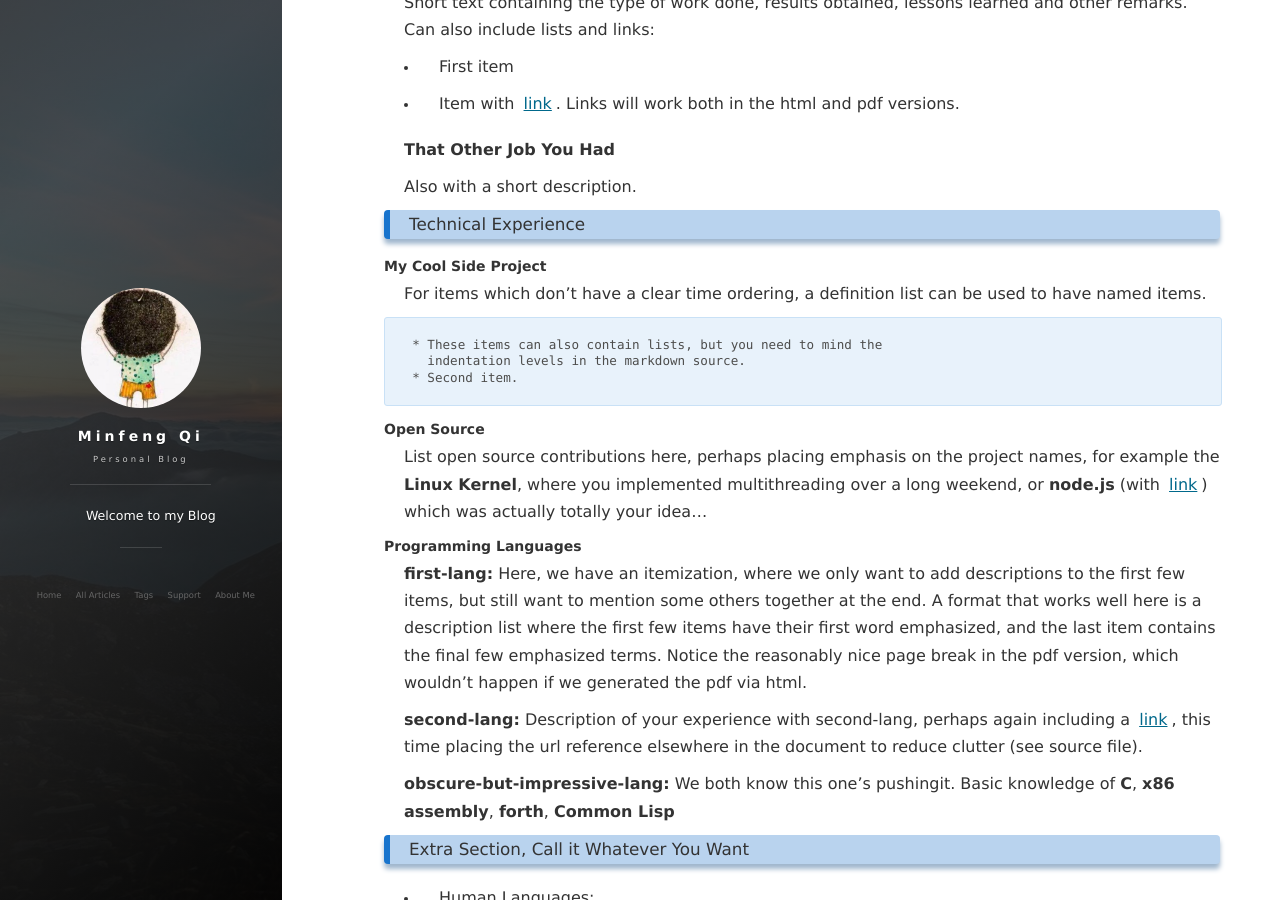
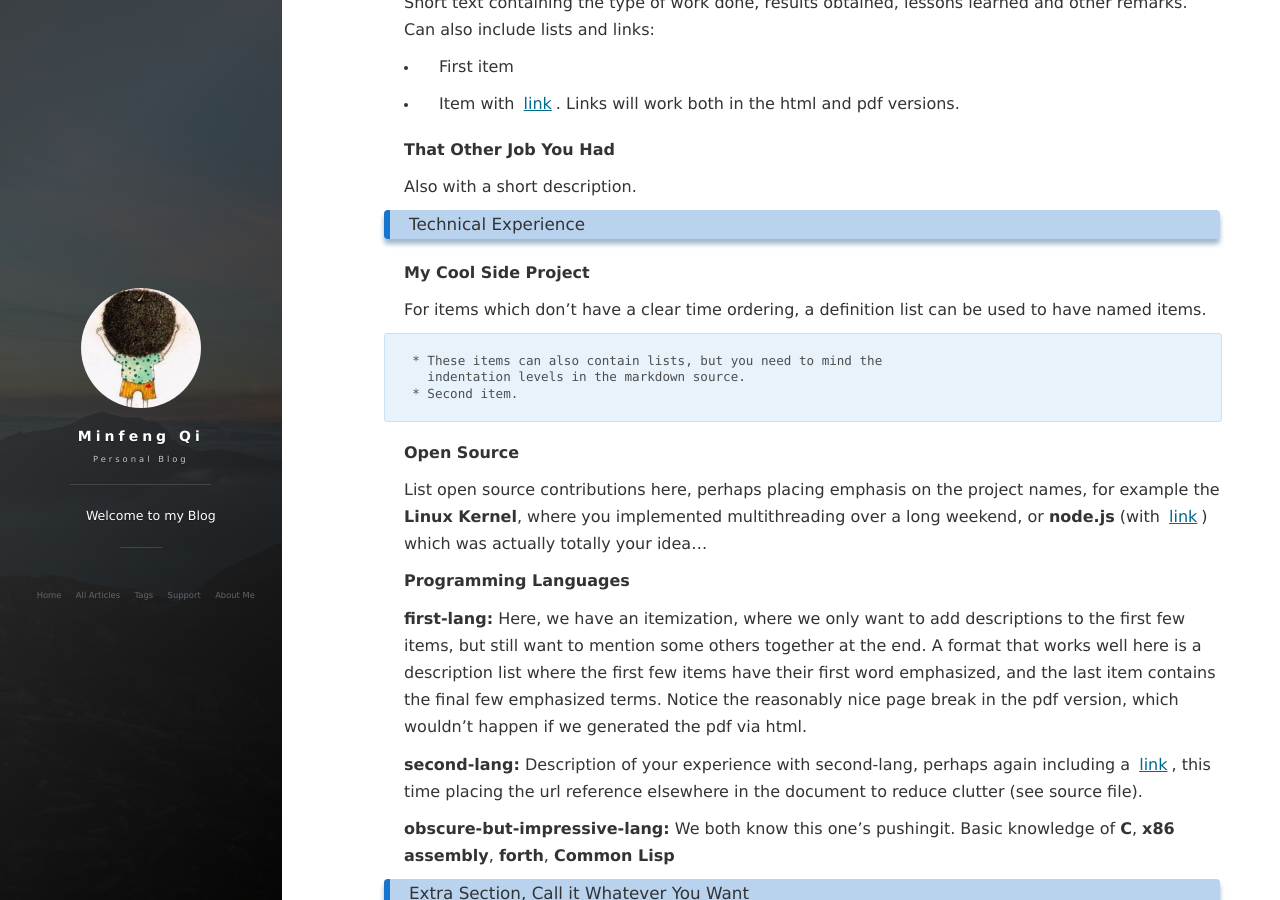
Before and after one commit to Minfeng-Qi/Minfeng-Qi.github.io, a Jekyll site: the page built from about.md, in a window 1280 px wide and 900 px high, scrolled down 614 px. Built offline with Jekyll 4.4.1, drawn with Linux system fonts in a browser that asks for light colours; nearby versions of some CDN libraries; comment, search, counter and statistics services are not loaded.

```diff
--- a/about.md
+++ b/about.md
@@ -48,7 +48,7 @@ Also with a short description.
 
 <h3>Technical Experience</h3>
 
-##### My Cool Side Project
+**My Cool Side Project**
 
 For items which don't have a clear time ordering, a definition list can be used to have named items.
 
@@ -56,11 +56,11 @@ For items which don't have a clear time ordering, a definition list can be used
       indentation levels in the markdown source.
     * Second item.
 
-##### Open Source
+**Open Source**
 
 List open source contributions here, perhaps placing emphasis on the project names, for example the **Linux Kernel**, where you  implemented multithreading over a long weekend, or **node.js** (with [link](http://nodejs.org)) which was actually totally your idea...
 
-##### Programming Languages
+**Programming Languages**
 
 **first-lang:** Here, we have an itemization, where we only want to add descriptions to the first few items, but still want to mention some others together at the end. A format that works well here is a description list where the first few items have their first word emphasized, and the last item contains the final few emphasized terms. Notice the reasonably nice page break in the pdf version, which wouldn't happen if we generated the pdf via html.
 
```
